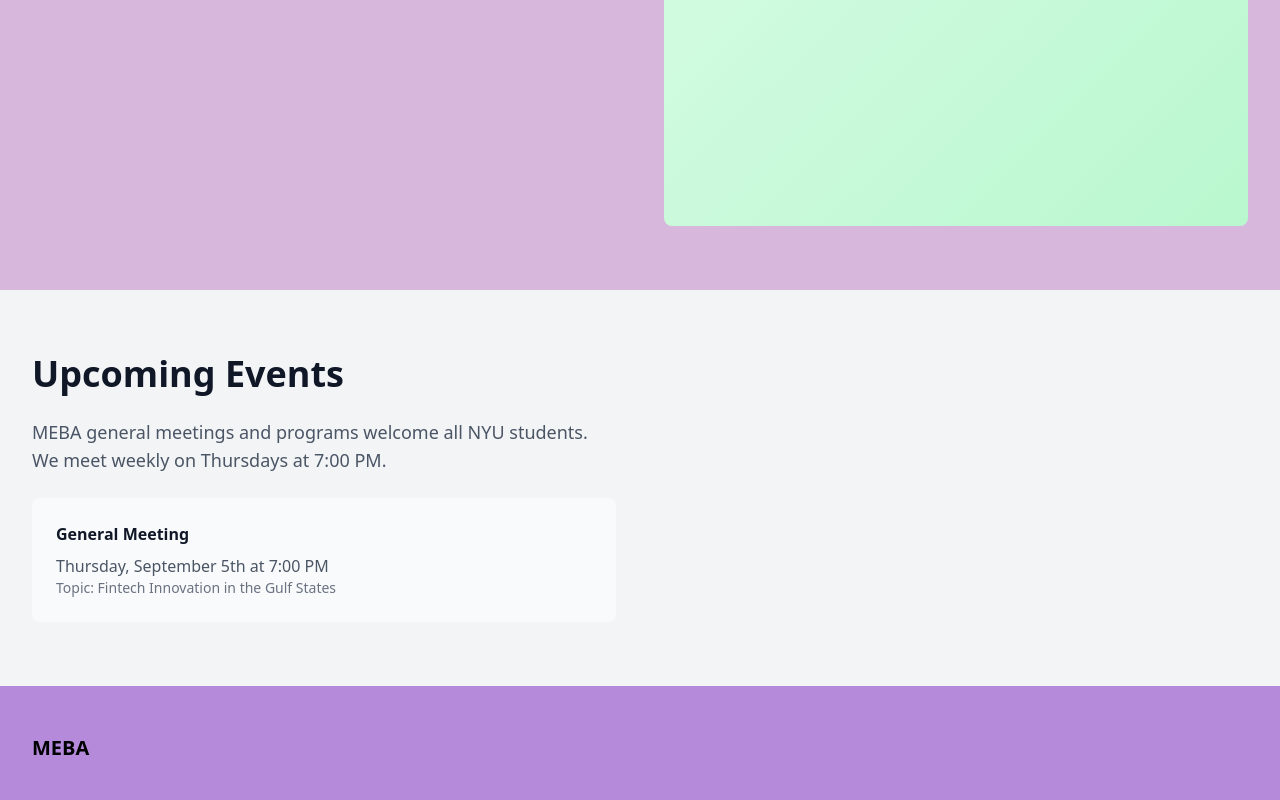
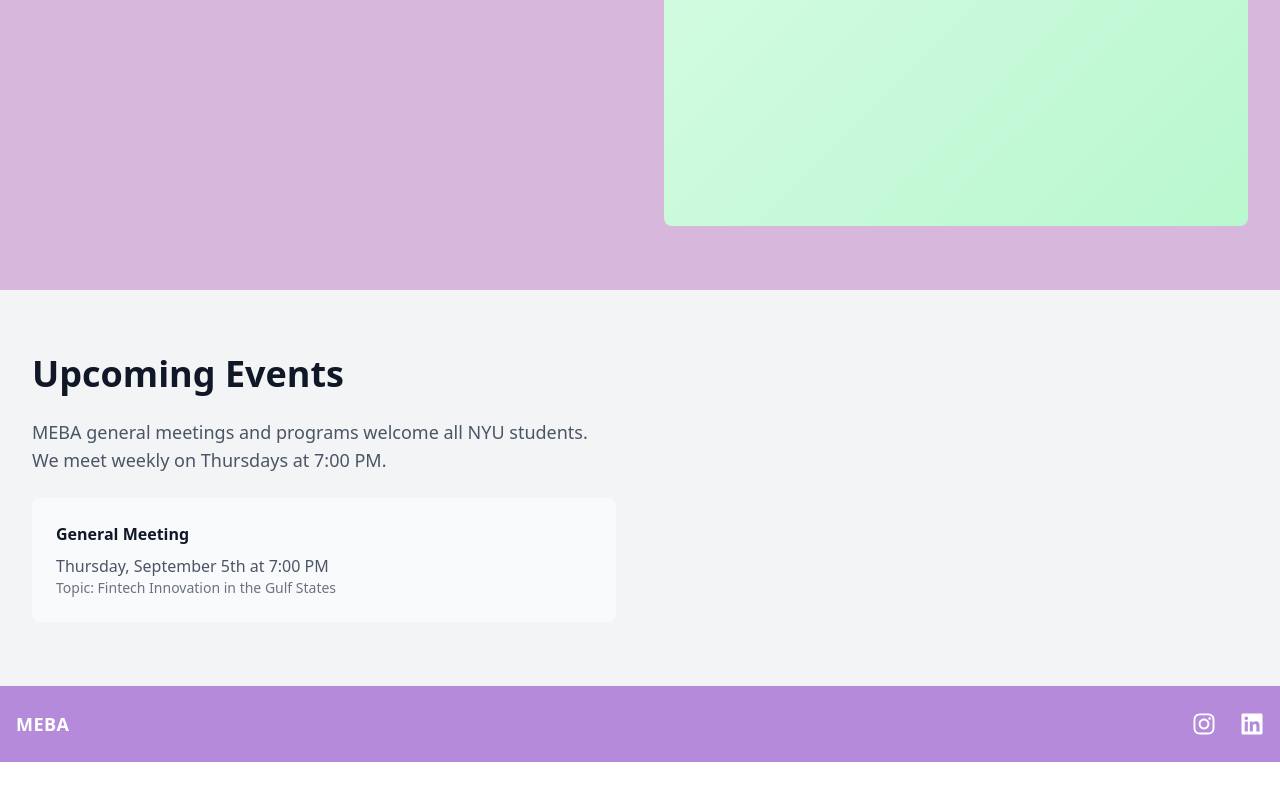
Before and after one commit to raihanzaman/meba-website, a Next.js app: page / in a window 1280 px wide. Shown: the part 574-1374 px from the top of the page. After the commit the page ends 1336 px from the top, so only its background shows below. Built offline with nearby package versions, Linux system fonts and the light colour scheme.

Commit message:
Added cards to eboard page

```diff
--- a/src/app/eboard/page.tsx
+++ b/src/app/eboard/page.tsx
@@ -1,11 +1,33 @@
-
+import Card from "@/components/card";
 
 export default function eboard() {
-    return (
-      <div className="min-h-screen bg-[#D8B7DD] py-16">
-        <div className="max-w-7xl mx-auto px-4 sm:px-6 lg:px-8 text-center">
-          <h1 className="text-4xl font-bold text-gray-900 mb-8">MEBA E-Board</h1>
-        </div>
+  return (
+    <div className="min-h-screen bg-[#D8B7DD] py-16">
+      <div className="max-w-7xl mx-auto px-4 sm:px-6 lg:px-8 text-center">
+        <h1 className="text-4xl font-bold text-gray-900 mb-12">MEBA E-Board</h1>
+          <div className="grid grid-cols-2 md:grid-cols-3 gap-8 justify-items-center">
+            <Card
+              name="Issa Taha"
+              title="President"
+              imageSrc=""
+            />
+            <Card
+              name="Rami Awad"
+              title="Co-President"
+              imageSrc="/awad.jpg"
+            />
+            <Card
+              name="Nihar Guha"
+              title="Treasurer"
+              imageSrc=""
+            />
+            <Card
+              name="Raihan Zaman"
+              title="Tech Lead"
+              imageSrc=""
+            />
+          </div>
       </div>
-    )
+    </div>
+  );
 }
--- /dev/null
+++ b/src/components/card.tsx
@@ -0,0 +1,25 @@
+import Image from "next/image";
+
+interface CardProps {
+    name: string;
+    title: string;
+    imageSrc: string;
+}
+
+export default function Card({ name, title, imageSrc}: CardProps) {
+    return (
+        <div className="bg-gray-200 rounded-2xl shadow-lg flex flex-col items-center p-8 w-full max-w-xs mx-auto transition hover:shadow-xl">
+            <div className="w-32 h-32 mb-4">
+                <Image
+                    src={imageSrc}
+                    alt={name}
+                    width={128}
+                    height={128}
+                    className="rounded-full object-cover w-32 h-32"
+                />
+            </div>
+            <h2 className="text-xl font-bold text-gray-900 mb-1 uppercase tracking-wide">{name}</h2>
+            <div className="text-sm text-gray-500 mb-4">{title}</div>
+        </div>
+    );
+}
--- a/src/components/footer.tsx
+++ b/src/components/footer.tsx
@@ -1,15 +1,33 @@
-
+import Image from "next/image";
+import { FaInstagram, FaLinkedin } from "react-icons/fa";
 
 export default function Footer() {
   return (
-    <footer className="bg-[#b58adb] py-12">
+    <footer className="w-full bg-[#b58adb] text-white py-6 px-4">
+      <div className="max-w-7xl mx-auto flex items-center justify-between">
+        <div className="font-bold text-lg tracking-wide">MEBA</div>
 
-      <div className="max-w-7xl mx-auto px-4 sm:px-6 lg:px-8">
-        <div className="grid grid-cols-1 md:grid-cols-4 gap-8">
-          <h3 className="text-xl font-bold mb-4">MEBA</h3>
+        <div className="flex gap-6 items-center">
+          <a
+            href="https://www.instagram.com/mebanyu/"
+            target="_blank"
+            rel="noopener noreferrer"
+            aria-label="Instagram"
+            className="hover:text-[#b58adb] transition-colors text-2xl"
+          >
+            <FaInstagram />
+          </a>
+          <a
+            href="https://www.linkedin.com/company/middle-east-business-association"
+            target="_blank"
+            rel="noopener noreferrer"
+            aria-label="LinkedIn"
+            className="hover:text-[#b58adb] transition-colors text-2xl"
+          >
+            <FaLinkedin />
+          </a>
         </div>
       </div>
-
     </footer>
   );
 }
```
Also changed, not shown: package.json (+6 -5 lines), 2 other files (tests, documents, lock files or other folders).
